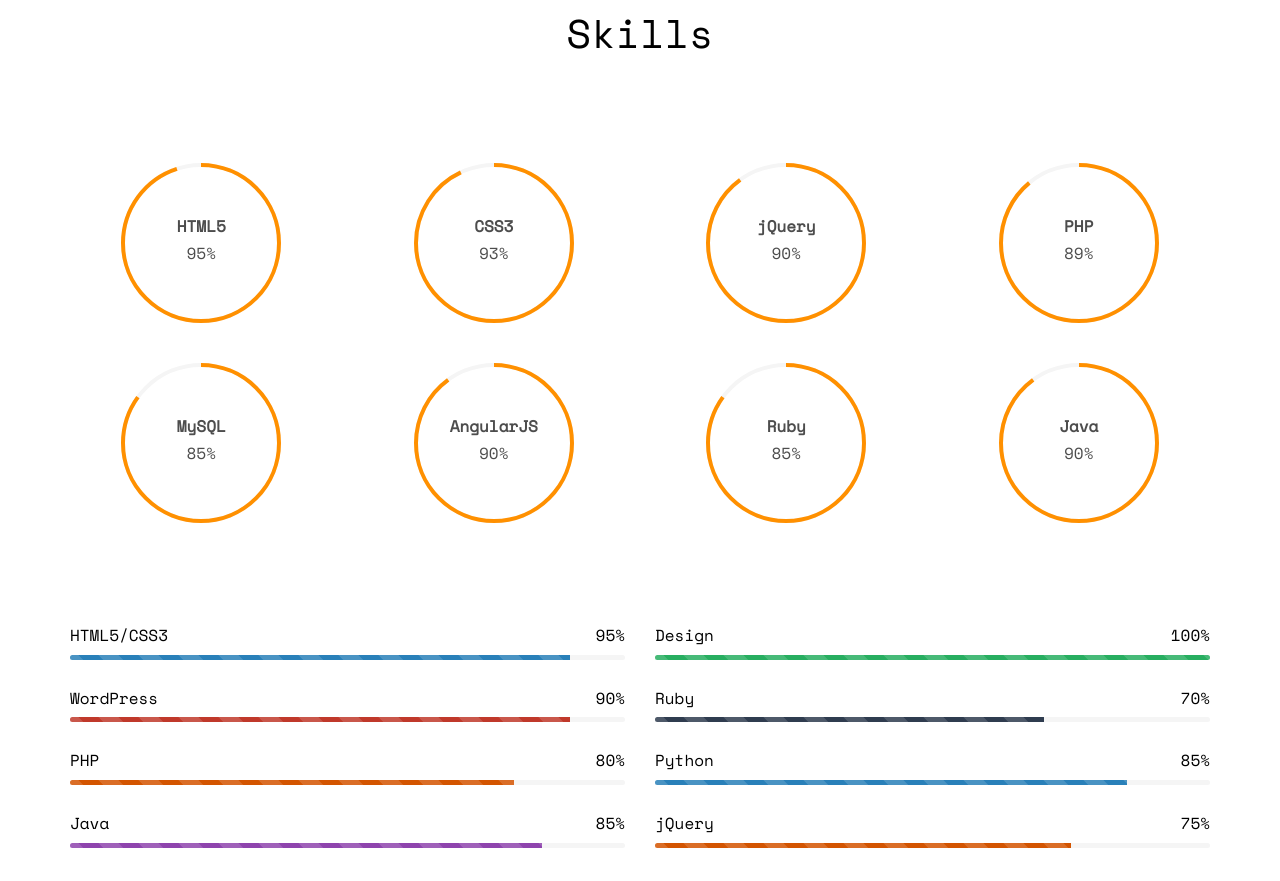
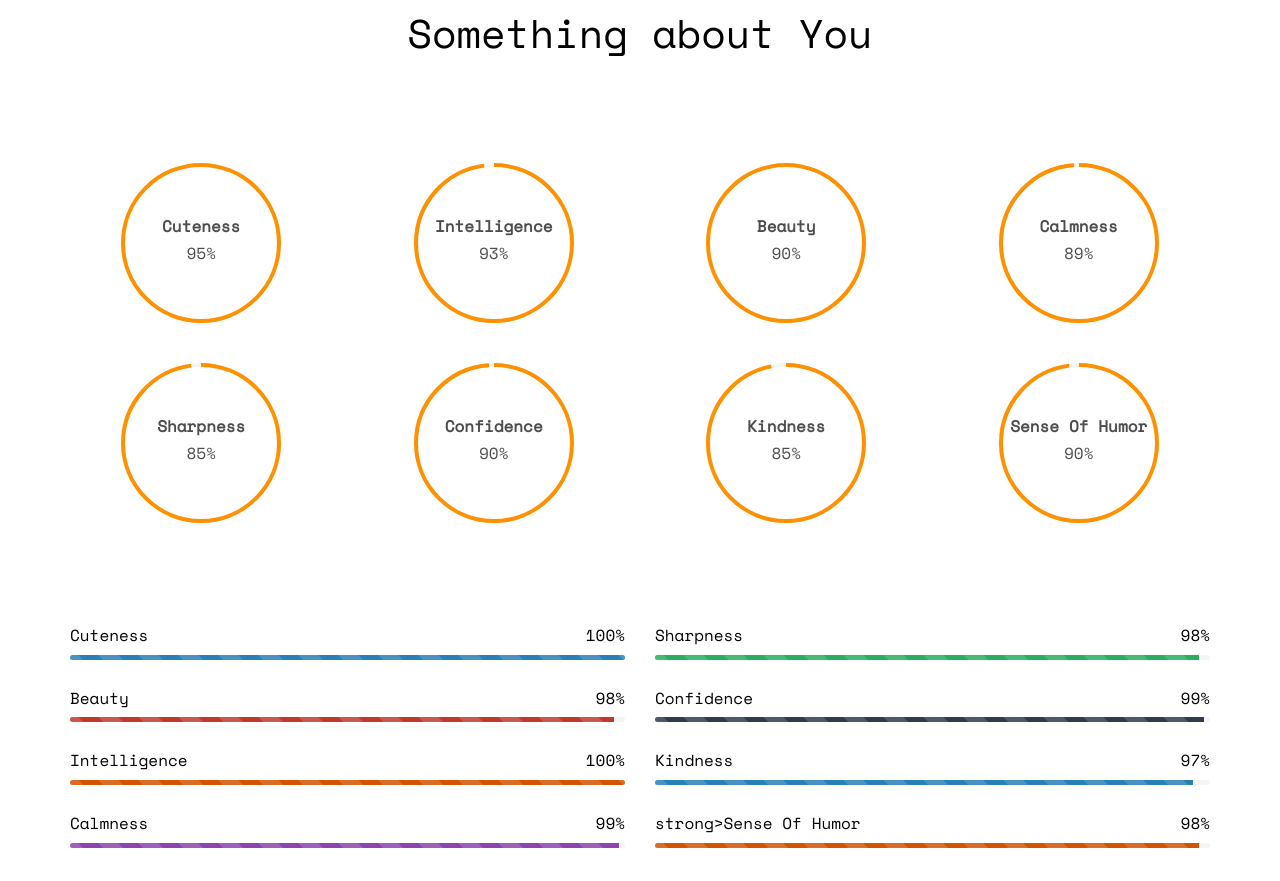
Before and after one commit to koushikcheekatla/Sample, a plain HTML site: page index.html in a window 1280 px wide. Shown: the part 1663-2544 px from the top of the page. Drawn offline with nearby package versions, Linux system fonts and the light colour scheme; some packages are replaced by stand-ins of ours; no server answers; files whose address does not match are found by name.

Commit message:
Update index.html

```diff
--- a/index.html
+++ b/index.html
@@ -180,101 +180,101 @@
 		<div class="container">
 			<div class="row">
 				<div class="col-md-8 col-md-offset-2 text-center fh5co-heading">
-					<h2>Skills</h2>
+					<h2>Something about You</h2>
 				</div>
 			</div>
 			<div class="row row-pb-md">
 				<div class="col-md-3 col-sm-6 col-xs-12 text-center">
-					<div class="chart" data-percent="95"><span><strong>HTML5</strong>95%</span></div>
+					<div class="chart" data-percent="100"><span><strong>Cuteness</strong>95%</span></div>
 				</div>
 				<div class="col-md-3 col-sm-6 col-xs-12 text-center">
-					<div class="chart" data-percent="93"><span><strong>CSS3</strong>93%</span></div>
+					<div class="chart" data-percent="98"><span><strong>Intelligence</strong>93%</span></div>
 				</div>
 				<div class="col-md-3 col-sm-6 col-xs-12 text-center">
-					<div class="chart" data-percent="90"><span><strong>jQuery</strong>90%</span></div>
+					<div class="chart" data-percent="100"><span><strong>Beauty</strong>90%</span></div>
 				</div>
 
 				<div class="col-md-3 col-sm-6 col-xs-12 text-center">
-					<div class="chart" data-percent="89"><span><strong>PHP</strong>89%</span></div>
+					<div class="chart" data-percent="99"><span><strong>Calmness</strong>89%</span></div>
 				</div>
 				<div class="col-md-3 col-sm-6 col-xs-12 text-center">
-					<div class="chart" data-percent="85"><span><strong>MySQL</strong>85%</span></div>
+					<div class="chart" data-percent="98"><span><strong>Sharpness</strong>85%</span></div>
 				</div>
 				<div class="col-md-3 col-sm-6 col-xs-12 text-center">
-					<div class="chart" data-percent="90"><span><strong>AngularJS</strong>90%</span></div>
+					<div class="chart" data-percent="99"><span><strong>Confidence</strong>90%</span></div>
 				</div>
 				<div class="col-md-3 col-sm-6 col-xs-12 text-center">
-					<div class="chart" data-percent="85"><span><strong>Ruby</strong>85%</span></div>
+					<div class="chart" data-percent="97"><span><strong>Kindness</strong>85%</span></div>
 				</div>
 				<div class="col-md-3 col-sm-6 col-xs-12 text-center">
-					<div class="chart" data-percent="90"><span><strong>Java</strong>90%</span></div>
+					<div class="chart" data-percent="98"><span><strong>Sense Of Humor</strong>90%</span></div>
 				</div>
 			</div>
 			<div class="row">
 				<div class="col-md-6">
 					<div class="progress-wrap">
-						<h3><span class="name-left">HTML5/CSS3</span><span class="value-right">95%</span></h3>
+						<h3><span class="name-left">Cuteness</span><span class="value-right">100%</span></h3>
 						<div class="progress">
 						  <div class="progress-bar progress-bar-1 progress-bar-striped active" role="progressbar"
-						  aria-valuenow="90" aria-valuemin="0" aria-valuemax="100" style="width:90%">
+						  aria-valuenow="90" aria-valuemin="0" aria-valuemax="100" style="width:100%">
 						  </div>
 						</div>
 					</div>
 					<div class="progress-wrap">
-						<h3><span class="name-left">WordPress</span><span class="value-right">90%</span></h3>
+						<h3><span class="name-left">Beauty</span><span class="value-right">98%</span></h3>
 						<div class="progress">
 						  <div class="progress-bar progress-bar-2 progress-bar-striped active" role="progressbar"
-						  aria-valuenow="90" aria-valuemin="0" aria-valuemax="100" style="width:90%">
+						  aria-valuenow="90" aria-valuemin="0" aria-valuemax="100" style="width:98%">
 						  </div>
 						</div>
 					</div>
 					<div class="progress-wrap">
-						<h3><span class="name-left">PHP</span><span class="value-right">80%</span></h3>
+						<h3><span class="name-left">Intelligence</span><span class="value-right">100%</span></h3>
 						<div class="progress">
 						  <div class="progress-bar progress-bar-3 progress-bar-striped active" role="progressbar"
-						  aria-valuenow="80" aria-valuemin="0" aria-valuemax="100" style="width:80%">
+						  aria-valuenow="80" aria-valuemin="0" aria-valuemax="100" style="width:100%">
 						  </div>
 						</div>
 					</div>
 					<div class="progress-wrap">
-						<h3><span class="name-left">Java</span><span class="value-right">85%</span></h3>
+						<h3><span class="name-left">Calmness</span><span class="value-right">99%</span></h3>
 						<div class="progress">
 						  <div class="progress-bar progress-bar-4 progress-bar-striped active" role="progressbar"
-						  aria-valuenow="85" aria-valuemin="0" aria-valuemax="100" style="width:85%">
+						  aria-valuenow="85" aria-valuemin="0" aria-valuemax="100" style="width:99%">
 						  </div>
 						</div>
 					</div>
 				</div>
 				<div class="col-md-6">
 					<div class="progress-wrap">
-						<h3><span class="name-left">Design</span><span class="value-right">100%</span></h3>
+						<h3><span class="name-left">Sharpness</span><span class="value-right">98%</span></h3>
 						<div class="progress">
 						  <div class="progress-bar progress-bar-5 progress-bar-striped active" role="progressbar"
-						  aria-valuenow="100" aria-valuemin="0" aria-valuemax="100" style="width:100%">
+						  aria-valuenow="100" aria-valuemin="0" aria-valuemax="100" style="width:98%">
 						  </div>
 						</div>
 					</div>
 					<div class="progress-wrap">
-						<h3><span class="name-left">Ruby</span><span class="value-right">70%</span></h3>
+						<h3><span class="name-left">Confidence</span><span class="value-right">99%</span></h3>
 						<div class="progress">
 						  <div class="progress-bar progress-bar-striped active" role="progressbar"
-						  aria-valuenow="70" aria-valuemin="0" aria-valuemax="100" style="width:70%">
+						  aria-valuenow="70" aria-valuemin="0" aria-valuemax="100" style="width:99%">
 						  </div>
 						</div>
 					</div>
 					<div class="progress-wrap">
-						<h3><span class="name-left">Python</span><span class="value-right">85%</span></h3>
+						<h3><span class="name-left">Kindness</span><span class="value-right">97%</span></h3>
 						<div class="progress">
 						  <div class="progress-bar progress-bar-1 progress-bar-striped active" role="progressbar"
-						  aria-valuenow="85" aria-valuemin="0" aria-valuemax="100" style="width:85%">
+						  aria-valuenow="85" aria-valuemin="0" aria-valuemax="100" style="width:97%">
 						  </div>
 						</div>
 					</div>
 					<div class="progress-wrap">
-						<h3><span class="name-left">jQuery</span><span class="value-right">75%</span></h3>
+						<h3><span class="name-left">strong>Sense Of Humor</span><span class="value-right">98%</span></h3>
 						<div class="progress">
 						  <div class="progress-bar progress-bar-3 progress-bar-striped active" role="progressbar"
-						  aria-valuenow="75" aria-valuemin="0" aria-valuemax="100" style="width:75%">
+						  aria-valuenow="75" aria-valuemin="0" aria-valuemax="100" style="width:98%">
 						  </div>
 						</div>
 					</div>
@@ -294,64 +294,64 @@
 				<div class="col-md-3 text-center col-padding animate-box">
 					<a href="#" class="work" style="background-image: url(images/portfolio-1.jpg);">
 						<div class="desc">
-							<h3>Project Name</h3>
-							<span>Illustration</span>
+							<h3>I</h3>
+							<span>Impressive</span>
 						</div>
 					</a>
 				</div>
 				<div class="col-md-3 text-center col-padding animate-box">
 					<a href="#" class="work" style="background-image: url(images/portfolio-2.jpg);">
 						<div class="desc">
-							<h3>Project Name</h3>
-							<span>Brading</span>
+							<h3>S</h3>
+							<span>Sweet</span>
 						</div>
 					</a>
 				</div>
 				<div class="col-md-3 text-center col-padding animate-box">
 					<a href="#" class="work" style="background-image: url(images/portfolio-3.jpg);">
 						<div class="desc">
-							<h3>Project Name</h3>
-							<span>Illustration</span>
+							<h3>H</h3>
+							<span>Heavenly</span>
 						</div>
 					</a>
 				</div>
 				<div class="col-md-3 text-center col-padding animate-box">
 					<a href="#" class="work" style="background-image: url(images/portfolio-4.jpg);">
 						<div class="desc">
-							<h3>Project Name</h3>
-							<span>Design</span>
+							<h3>W</h3>
+							<span>Wonderful</span>
 						</div>
 					</a>
 				</div>
 				<div class="col-md-3 text-center col-padding animate-box">
 					<a href="#" class="work" style="background-image: url(images/portfolio-5.jpg);">
 						<div class="desc">
-							<h3>Project Name</h3>
-							<span>Website</span>
+							<h3>A</h3>
+							<span>Awsome</span>
 						</div>
 					</a>
 				</div>
 				<div class="col-md-3 text-center col-padding animate-box">
 					<a href="#" class="work" style="background-image: url(images/portfolio-6.jpg);">
 						<div class="desc">
-							<h3>Project Name</h3>
-							<span>Illustration</span>
+							<h3>R</h3>
+							<span>Remarkable</span>
 						</div>
 					</a>
 				</div>
 				<div class="col-md-3 text-center col-padding animate-box">
 					<a href="#" class="work" style="background-image: url(images/portfolio-7.jpg);">
 						<div class="desc">
-							<h3>Project Name</h3>
-							<span>Brading</span>
+							<h3>Y</h3>
+							<span>Youthful</span>
 						</div>
 					</a>
 				</div>
 				<div class="col-md-3 text-center col-padding animate-box">
 					<a href="#" class="work" style="background-image: url(images/portfolio-8.jpg);">
 						<div class="desc">
-							<h3>Project Name</h3>
-							<span>Illustration</span>
+							<h3>A</h3>
+							<span>Amazing</span>
 						</div>
 					</a>
 				</div>
```
